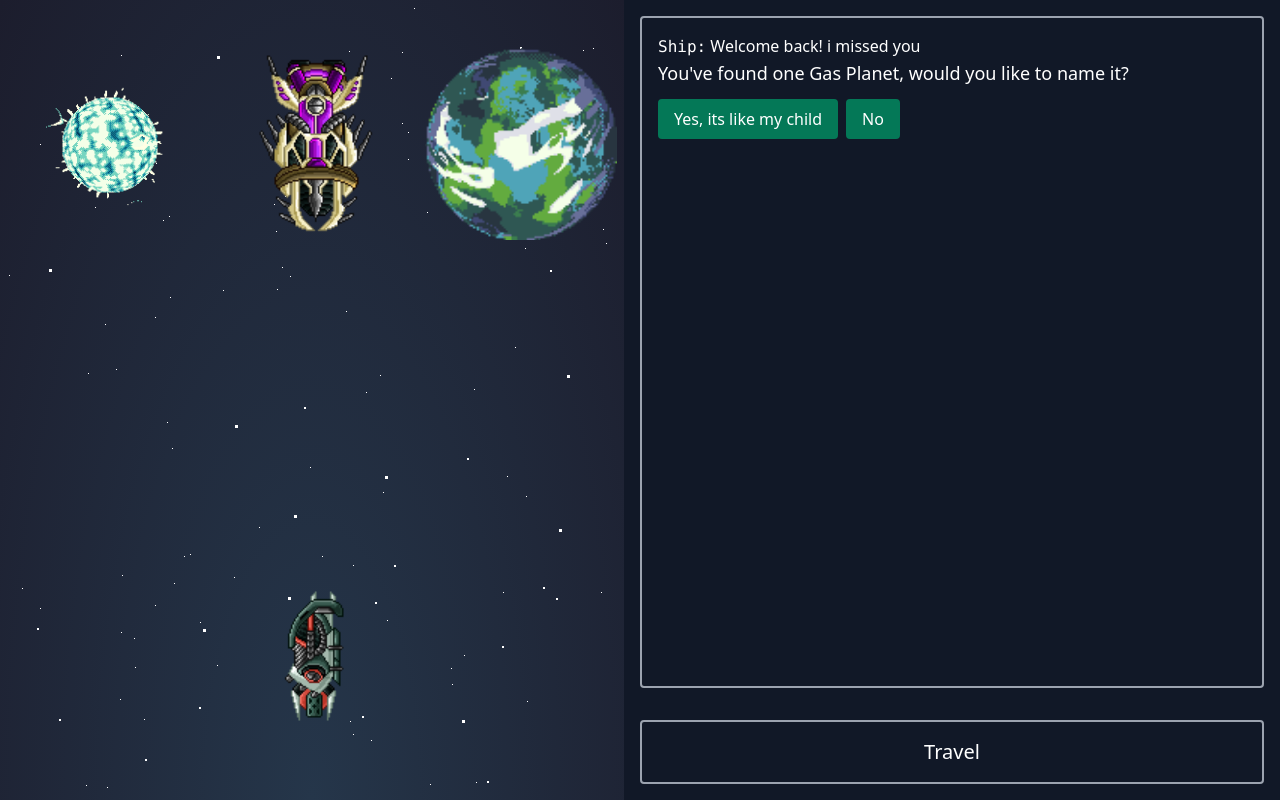
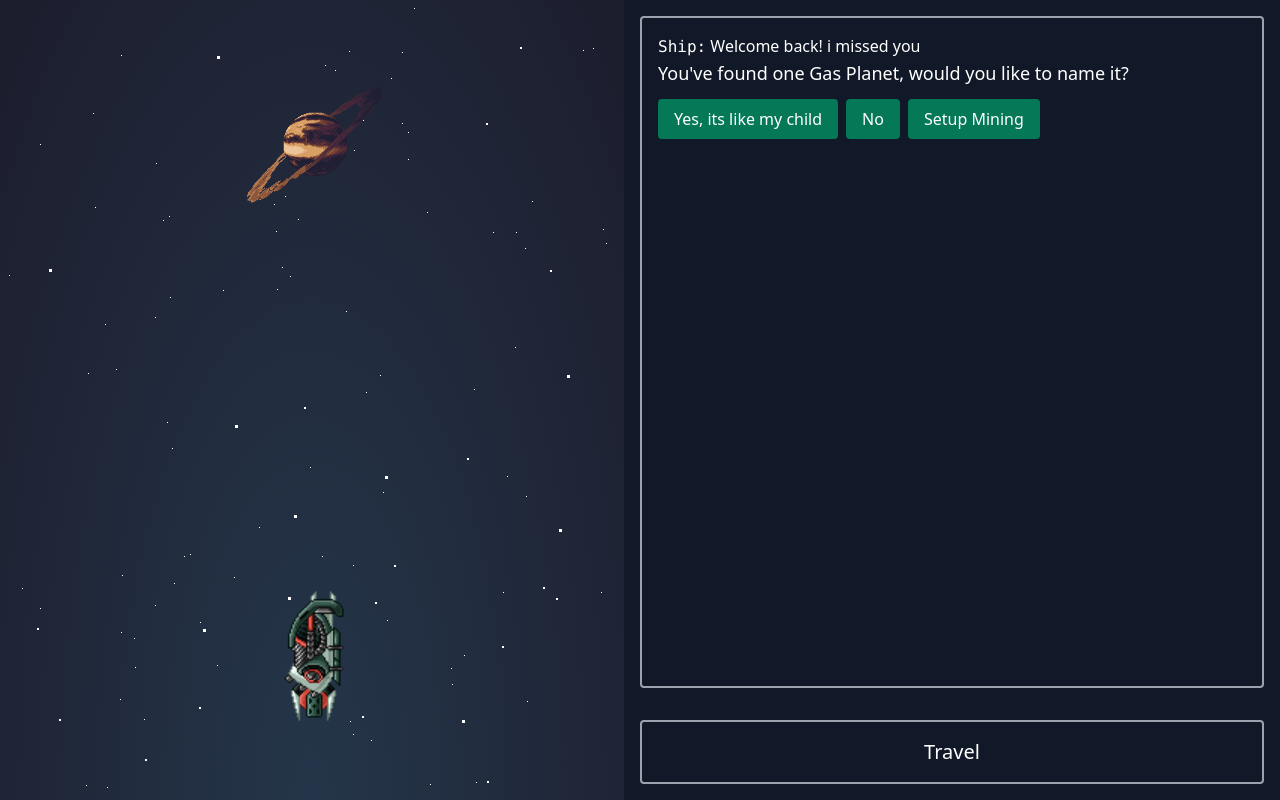
Before and after one commit to desireco/rpg_space_game, a Next.js app: page /journey in a window 1280 px wide. Both pictures are taken after a click on the button "Travel". Built offline with nearby package versions, Linux system fonts and the light colour scheme.

Commit message:
add space event images

```diff
--- a/components/journey/SpaceEventLog.js
+++ b/components/journey/SpaceEventLog.js
@@ -9,9 +9,12 @@ const SpaceEventLog = ({ event, onActionClick }) => {
   }
 
   const handleActionClick = (actionType) => () => {
+    if (actionType === 2) {
+      // coming soon
+    }
     setActionTypeTriggered(actionType);
     setIsOutcomeVisible(true);
-    onActionClick()
+    onActionClick();
   };
 
   function renderEventActions() {
--- /dev/null
+++ b/constants.js
@@ -0,0 +1,5 @@
+export const EventTypes = {
+  SpaceEvent: 0,
+  EnemyEvent: 1,
+  NothingEvent: 2,
+};
--- a/events.js
+++ b/events.js
@@ -81,6 +81,10 @@ export const SPACE_EVENTS = [
       {
         type: 1,
         message: "No",
+      },
+      {
+        type: 2,
+        message: "Setup Mining",
       },
     ],
     outcomes: [
--- a/pages/journey.js
+++ b/pages/journey.js
@@ -2,9 +2,11 @@ import Head from "next/head";
 import { useEffect, useRef, useState } from "react";
 import EnemyEventLog from "../components/journey/EnemyEventLog";
 import SpaceEventLog from "../components/journey/SpaceEventLog";
+import { EventTypes } from "../constants";
 import styles from "../styles/journey.module.css";
 
 const JourneyPage = () => {
+  const [currentEvent, setCurrentEvent] = useState(null);
   const [events, setEvents] = useState([]);
   const eventLogBottomAnchorRef = useRef(null);
 
@@ -23,6 +25,7 @@ const JourneyPage = () => {
       const eventResponse = await fetch("/api/event");
       const response = await eventResponse.json();
       setEvents((events) => [...events, response]);
+      setCurrentEvent(response);
     } catch (error) {
       console.log("Error!: ", error);
     }
@@ -70,6 +73,19 @@ const JourneyPage = () => {
     );
   }
 
+  function renderSpaceBody() {
+    if (currentEvent && currentEvent.eventType === EventTypes.SpaceEvent) {
+      console.log("currentEvent: ", currentEvent);
+      return (
+        <img
+          alt={currentEvent.eventData.spaceObject.name}
+          src={`./space/${currentEvent.eventData.spaceObject.asset}`}
+          className="h-32 w-32 transform scale-150 mx-auto self-top mt-20"
+        />
+      );
+    }
+  }
+
   return (
     <div>
       <Head>
@@ -82,25 +98,7 @@ const JourneyPage = () => {
           <div className={styles.star2} />
           <div className={styles.star3} />
           <div className="flex flex-col justify-between w-full">
-            <div className="flex">
-              <img
-                alt="star"
-                src="./space/star_1.png"
-                className="h-32 w-32 transform scale-150 mx-auto self-top mt-20"
-              />
-
-              <img
-                alt="spaceship"
-                src="./ship6.png"
-                className="h-32 w-32 transform rotate-90 scale-150 mx-auto self-top mt-20"
-              />
-
-              <img
-                alt="spaceship"
-                src="./space/green_planet_1.png"
-                className="h-32 w-32 transform scale-150 mx-auto self-top mt-20"
-              />
-            </div>
+            <div className="flex">{renderSpaceBody()}</div>
 
             <img
               alt="spaceship"
```
